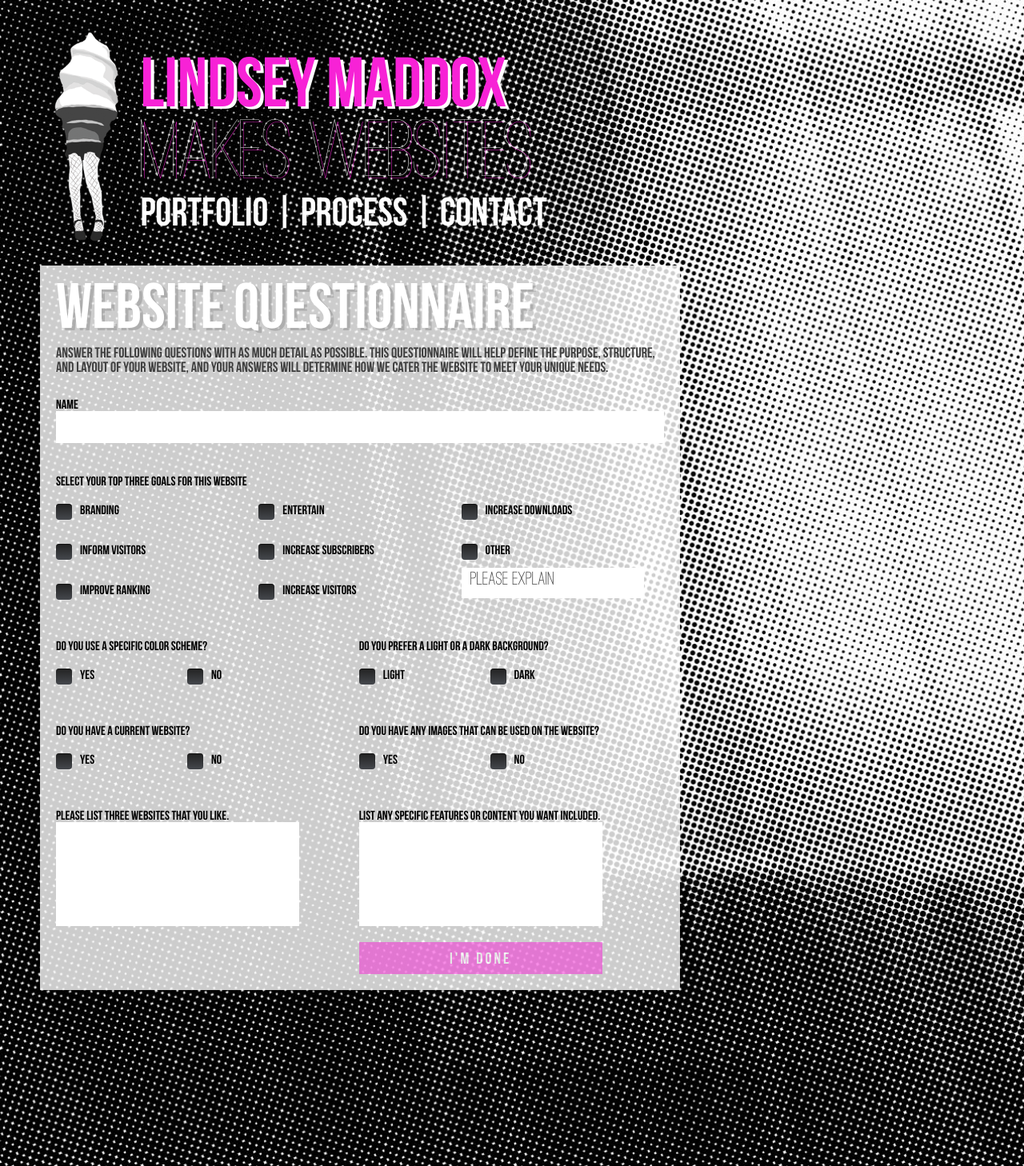
After one commit to lindseyemaddox/lindseymaddox.com, a PHP site: page /process/questionnaire.php?name=1 in a window 1280 px wide. The commit adds this page. Shown: the whole page at 80% size. Run offline with PHP 8.4, Linux system fonts and the light colour scheme; some libraries are stand-ins or nearby versions.

Commit message:
questionnaire, half of form php done

```diff
--- a/_styles/less/common.less
+++ b/_styles/less/common.less
@@ -48,6 +48,7 @@ em {
 @import 'home.less';
 @import 'process.less';
 @import 'contact.less';
+@import 'questionnaire.less';
 @import 'isotope.less';
 @import 'fancybox.less';
 @import 'responsive.less';
--- a/_styles/styles.css
+++ b/_styles/styles.css
@@ -711,6 +711,137 @@ section#steps p {
 #contact div.form button:hover {
   opacity: 1;
 }
+#questionnaire {
+  background-color: rgba(255, 255, 255, 0.8);
+  width: 100%;
+  padding: 20px;
+  max-width: 800px;
+}
+#questionnaire div.form p {
+  margin-bottom: 30px;
+  font-size: 18px;
+}
+#questionnaire div.form div {
+  display: inline-block;
+  vertical-align: top;
+}
+#questionnaire div.form div.right {
+  width: 40%;
+}
+#questionnaire div.form div.left {
+  margin-right: 9.5%;
+  width: 40%;
+}
+#questionnaire div.form div.three {
+  width: 30%;
+  margin-right: 3%;
+}
+#questionnaire div.form div.three textarea {
+  padding: 5px 5%;
+  height: 28px;
+}
+#questionnaire div.form label {
+  display: block;
+  margin-top: 20px;
+}
+#questionnaire div.form input {
+  margin-bottom: 20px;
+  width: 90%;
+  height: 40px;
+  padding: 0 5%;
+  font-size: 24px;
+  color: #3f3f3f;
+  border: none;
+  font-family: 'ostrich_sansmedium', sans-serif;
+}
+#questionnaire div.form textarea {
+  margin-bottom: 20px;
+  width: 90%;
+  height: 110px;
+  padding: 10px 5%;
+  font-size: 24px;
+  color: #3f3f3f;
+  border: none;
+  resize: none;
+  font-family: 'ostrich_sansmedium', sans-serif;
+}
+#questionnaire div.form button {
+  font-family: 'bebas_neueregular', sans-serif;
+  font-size: 20px;
+  letter-spacing: 3px;
+  color: #fff;
+  background-color: #f722d6;
+  width: 100%;
+  border: none;
+  height: 40px;
+  opacity: .5;
+  -webkit-transition: all 300ms ease;
+  -moz-transition: all 300ms ease;
+  -o-transition: all 300ms ease;
+  -ms-transition: all 300ms ease;
+  transition: all 300ms ease;
+}
+#questionnaire div.form button:hover {
+  opacity: 1;
+}
+div.inline-checks .squaredThree {
+  display: inline-block !important;
+  width: 40%;
+}
+/* .checkbox */
+.squaredThree {
+  width: 100%;
+  height: 30px;
+  position: relative;
+  margin: 20px auto;
+  display: block!important;
+}
+.squaredThree.no-marb {
+  margin-bottom: 0;
+}
+.squaredThree label {
+  width: 20px;
+  height: 20px;
+  cursor: pointer;
+  position: absolute;
+  margin-top: 0!important;
+  top: 0;
+  left: 0;
+  text-indent: 30px;
+  white-space: nowrap;
+  background: -webkit-linear-gradient(top, #222222 0%, #45484d 100%);
+  background: linear-gradient(to bottom, #222222 0%, #45484d 100%);
+  border-radius: 4px;
+  box-shadow: inset 0px 1px 1px rgba(0, 0, 0, 0.5), 0px 1px 0px rgba(255, 255, 255, 0.4);
+}
+.squaredThree label:after {
+  content: '';
+  width: 9px;
+  height: 5px;
+  position: absolute;
+  top: 4px;
+  left: 4px;
+  border: 3px solid #fcfff4;
+  border-top: none;
+  border-right: none;
+  background: transparent;
+  opacity: 0;
+  -webkit-transform: rotate(-45deg);
+  -ms-transform: rotate(-45deg);
+  transform: rotate(-45deg);
+}
+.squaredThree label:hover::after {
+  opacity: 0.3;
+}
+.squaredThree input[type=checkbox],
+.squaredThree input[type=radio] {
+  visibility: hidden;
+}
+.squaredThree input[type=checkbox]:checked + label:after,
+.squaredThree input[type=radio]:checked + label:after {
+  opacity: 1;
+}
+/* end .checkbox */
 /* Start: Recommended Isotope styles */
 /**** Isotope Filtering ****/
 .isotope-item {
--- /dev/null
+++ b/process/questionnaire.php
@@ -0,0 +1,222 @@
+<?php
+require_once($_SERVER['DOCUMENT_ROOT'].'/_includes/head.php'); // HTTP head
+?>
+
+	<title>Lindsey Maddox | Website Questionnaire</title>
+	<meta name="description" content="Use this form to contact Lindsey Maddox about a new website!">
+
+	<script src="/_scripts/jquery.maskedinput.js"></script>
+
+</head>
+
+<body>
+
+<?php
+require_once($_SERVER['DOCUMENT_ROOT'].'/_includes/header.php'); // header and navigation
+?>
+
+<section id="questionnaire">
+
+	<div class="form">
+
+		<h3>Website Questionnaire</h3>
+
+		<p>Answer the following questions with as much detail as possible. This questionnaire will help define the purpose, structure, and layout of your website, and your answers will determine how we cater the website to meet your unique needs.</p>
+
+	    <?php
+	        $name = $_REQUEST['name'] ;
+	        if (isset($_POST['submit'])) {
+	          $to = 'lindseyemaddox@gmail.com';
+	          $headers = "From: " . strip_tags($_POST['email']) . "\r\n";
+	          $headers .= "Reply-To: ". strip_tags($_POST['email']) . "\r\n";
+	          $headers .= "MIME-Version: 1.0\r\n";
+	          $headers .= "Content-Type: text/html; charset=ISO-8859-1\r\n";
+	          $message = '<html><body>';
+	          $message .= 'Name: '.$name.'<br>';
+	          if (isset($_POST['goals_branding'])) {
+				    $message .= 'I want to focus on branding.<br>';
+				} else {
+			  }
+	          if (isset($_POST['goals_inform'])) {
+				    $message .= 'I want to inform visitors.<br>';
+				} else {
+			  }
+	          if (isset($_POST['goals_ranking'])) {
+				    $message .= 'I want to improve my ranking.<br>';
+				} else {
+			  }
+	          if (isset($_POST['goals_entertain'])) {
+				    $message .= 'I want to focus on entertaining.<br>';
+				} else {
+			  }
+	          if (isset($_POST['goals_subscribers'])) {
+				    $message .= 'I want to increase subscribers.<br>';
+				} else {
+			  }
+	          if (isset($_POST['goals_visitors'])) {
+				    $message .= 'I want to increase visitors.<br>';
+				} else {
+			  }
+	          if (isset($_POST['goals_downloads'])) {
+				    $message .= 'I want to increase downloads.<br>';
+				} else {
+			  }
+	          if (isset($_POST['goals_other'])) {
+				    $message .= 'I have other goals.<br>';
+				} else {
+			  }
+	          $message .= 'Other Goals: '.$other_explanation.'<br>';
+	          $message .= '</body></html>';
+	          $subject = 'someone filled out a questionnaire';
+
+	    mail($to, $subject, $message, $headers);
+	    echo "<div style='width: 100%; padding: 60px 0 80px; color: #000; text-align: center; font-size: 36px;'><label> Thanks for filling out the questionnaire. I'll be in touch ASAP!</label></div>";
+	  }
+	else
+	  { echo "
+	        <form method='post' action='".$_SERVER['SCRIPT_NAME']."'>
+
+	        <label for='name'>Name</label><input type='text' required name='name' id='name' size='10'>
+
+	        <label for='goals'>select your top three goals for this website</label>
+	        	<div class='three left'>
+				    <div class='squaredThree'>
+				    	<input type='hidden' name='foo' value='0' />
+				      	<input type='checkbox' value='1' id='branding' name='goals_branding[]' />
+				      	<label for='branding'>Branding</label>
+				    </div>
+				    <div class='squaredThree'>
+				      	<input type='checkbox' value='inform' id='inform_visitors' name='goals_inform[]' />
+				      	<label for='inform_visitors'>Inform Visitors</label>
+				    </div>
+				    <div class='squaredThree'>
+				      	<input type='checkbox' value='improve' id='improve_ranking' name='goals_ranking[]' />
+				      	<label for='improve_ranking'>Improve Ranking</label>
+				    </div>
+  				</div>
+  				<div class='three center'>
+				    <div class='squaredThree'>
+				      	<input type='checkbox' value='branding' id='entertain' name='goals_entertain[]' />
+				      	<label for='entertain'>Entertain</label>
+				    </div>
+				    <div class='squaredThree'>
+				      	<input type='checkbox' value='subscribers' id='increase_subscribers' name='goals_subscribers[]' />
+				      	<label for='increase_subscribers'>Increase Subscribers</label>
+				    </div>
+				    <div class='squaredThree'>
+				      	<input type='checkbox' value='increase' id='increase_visitors' name='goals_visitors[]' />
+				      	<label for='increase_visitors'>Increase Visitors</label>
+				    </div>
+  				</div>
+  				<div class='three right'>
+				    <div class='squaredThree'>
+				      	<input type='checkbox' value='downloads' id='increase_downloads' name='goals_downloads[]' />
+				      	<label for='increase_downloads'>Increase Downloads</label>
+				    </div>
+				    <div class='squaredThree no-marb'>
+				      	<input type='checkbox' value='other' id='other' name='goals_other[]' />
+				      	<label for='other'>Other</label>
+				    </div>
+			        <textarea name='other_explanation' id='other_explanation' size='10'>Please Explain</textarea>
+  				</div>
+	        <div class='left'>
+
+		        <label for='color_scheme'>Do you use a specific color scheme?</label>
+
+		        <div class='three left'>
+				    <div class='squaredThree'>
+				      	<input type='radio' value='yes' id='color_scheme_yes' name='color_scheme' />
+				      	<label for='color_scheme_yes'>Yes</label>
+				    </div>
+				</div><!--three-->
+				<div class='three center'>
+				    <div class='squaredThree three right'>
+				      	<input type='radio' value='no' id='color_scheme_no' name='color_scheme' />
+				      	<label for='color_scheme_no'>No</label>
+				    </div>
+				</div><!--three-->
+
+		        <label for='current_site'>Do you have a current website?</label>
+
+		        <div class='three left'>
+				    <div class='squaredThree'>
+				      	<input type='radio' value='yes' id='current_site_yes' name='current_site' />
+				      	<label for='current_site_yes'>Yes</label>
+				    </div>
+				</div><!--three-->
+				<div class='three center'>
+				    <div class='squaredThree three right'>
+				      	<input type='radio' value='no' id='current_site_no' name='current_site' />
+				      	<label for='current_site_no'>No</label>
+				    </div>
+				</div><!--three-->
+
+	    		<label for='sites_you_like'>Please list three websites that you like.</label>
+		        <textarea name='sites_you_like' id='sites_you_like' size='10'></textarea>
+
+
+
+	    	</div><!--left-->
+
+	    	<div class='right'>
+
+		        <label for='background'>Do you prefer a light or a dark background?</label>
+
+		        <div class='three left'>
+				    <div class='squaredThree'>
+				      	<input type='radio' value='yes' id='background_light' name='background' />
+				      	<label for='background_light'>Light</label>
+				    </div>
+				</div><!--three-->
+				<div class='three center'>
+				    <div class='squaredThree three right'>
+				      	<input type='radio' value='no' id='background_dark' name='background' />
+				      	<label for='background_dark'>Dark</label>
+				    </div>
+				</div><!--three-->
+
+		        <label for='images'>Do you have any images that can be used on the website?</label>
+
+		        <div class='three left'>
+				    <div class='squaredThree'>
+				      	<input type='radio' value='yes' id='images_yes' name='images' />
+				      	<label for='images_yes'>Yes</label>
+				    </div>
+				</div><!--three-->
+				<div class='three center'>
+				    <div class='squaredThree three right'>
+				      	<input type='radio' value='no' id='images_no' name='images' />
+				      	<label for='images_no'>No</label>
+				    </div>
+				</div><!--three-->
+
+	    		<label for='features'>List any specific features or content you want included.</label>
+		        <textarea name='features' id='features' size='10'></textarea>
+
+
+
+
+
+
+		        <button class='submit' type='submit' name='submit'>I'm Done</button>
+
+			</div><!--right-->
+	      </form>";
+	      }
+	    ?>
+
+	</div><!--form-->
+
+</section><!--portfolio-->
+
+</div><!--content-->
+
+<script type="text/javascript">
+	jQuery(function($){
+	  $("input[name='phone']").mask("(999) 999-9999");
+	});
+</script>
+
+<?php
+require_once($_SERVER['DOCUMENT_ROOT'].'/_includes/footer.php'); // footer, close body and html
+?>
```
Also changed, not shown: _styles/less/questionnaire.less (added, +133 -0 lines), contact.php (+5 -5 lines), 1 other file.
